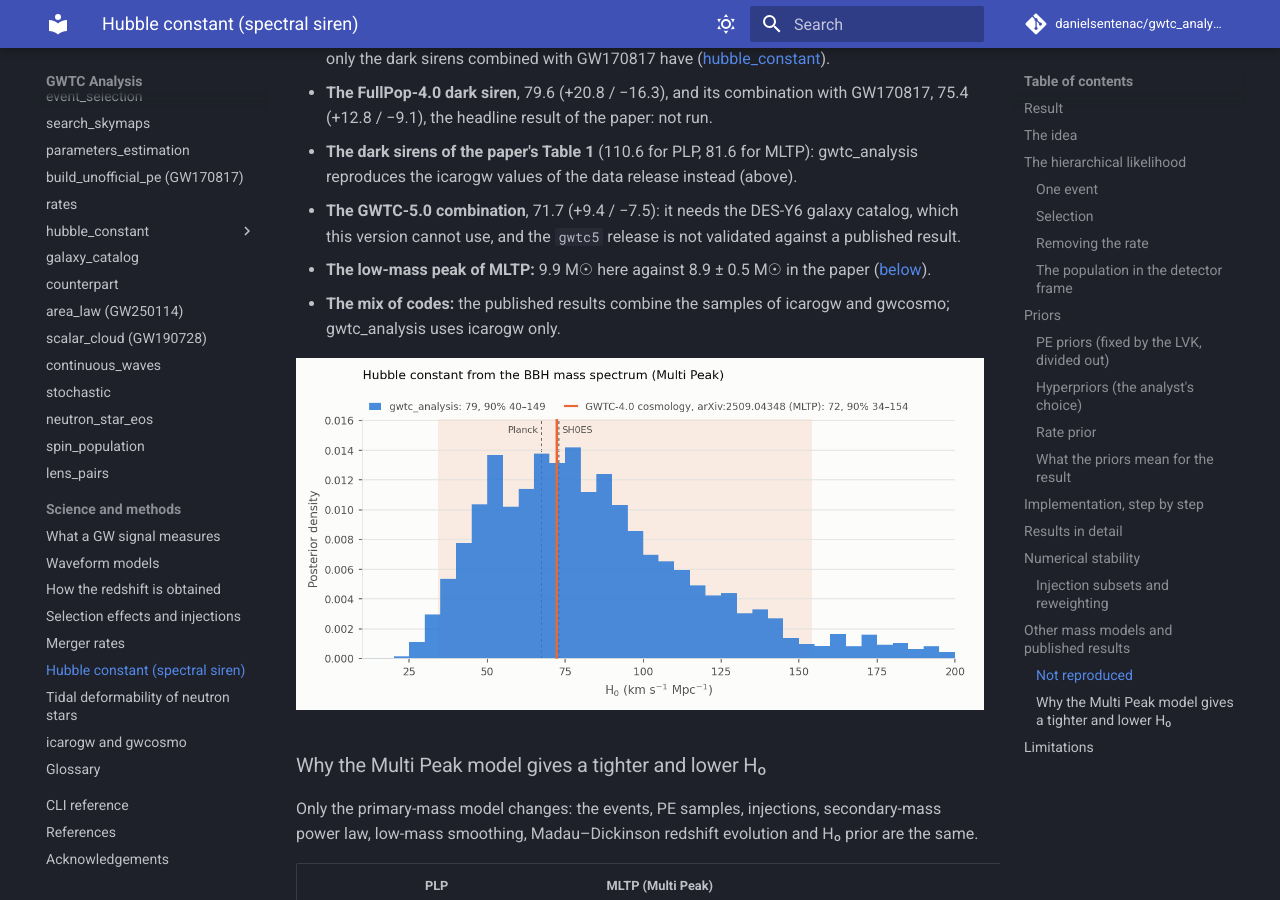
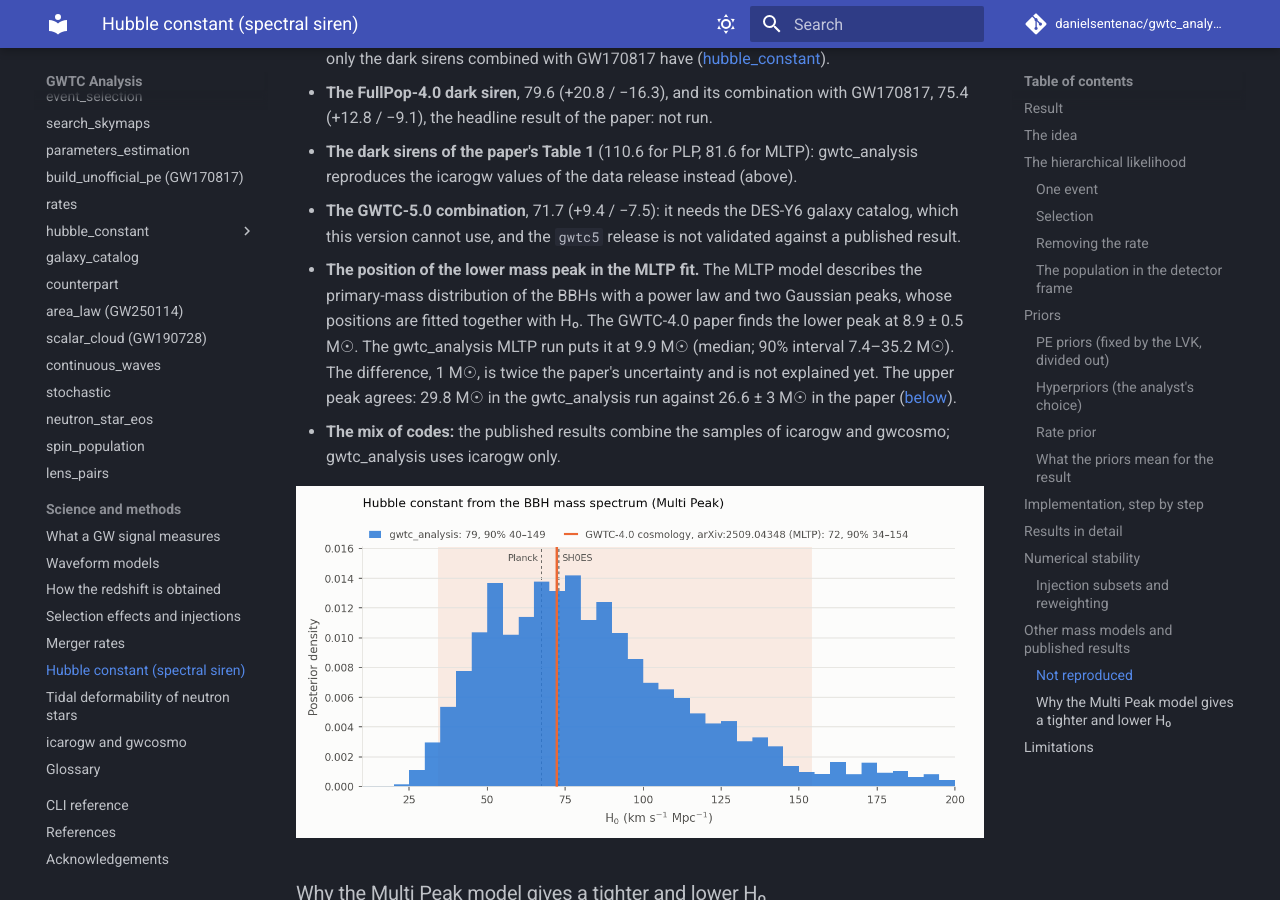
Before and after one commit to danielsentenac/gwtc_analysis, an MkDocs documentation site: the page built from docs/science/spectral-siren.md, in a window 1280 px wide and 900 px high, scrolled down 12352 px. Built offline with MkDocs 1.6.1 and Material for MkDocs 9.7.7, drawn with Linux system fonts in a browser that asks for light colours; comment, search, counter and statistics services are not loaded.

Commit message:
docs spectral siren: explain the MLTP low-mass peak difference
Co-Authored-By: Claude Opus 5.5 <noreply@anthropic.com>

```diff
--- a/docs/science/spectral-siren.md
+++ b/docs/science/spectral-siren.md
@@ -403,7 +403,11 @@ three models are compared in [mass models](../modes/hubble-constant.md#mass-mode
   values of the data release instead (above).
 - **The GWTC-5.0 combination**, 71.7 (+9.4 / −7.5): it needs the DES-Y6 galaxy catalog, which this version
   cannot use, and the `gwtc5` release is not validated against a published result.
-- **The low-mass peak of MLTP:** 9.9 M☉ here against 8.9 ± 0.5 M☉ in the paper
+- **The position of the lower mass peak in the MLTP fit.** The MLTP model describes the primary-mass
+  distribution of the BBHs with a power law and two Gaussian peaks, whose positions are fitted together with H₀.
+  The GWTC-4.0 paper finds the lower peak at 8.9 ± 0.5 M☉. The gwtc_analysis MLTP run puts it at 9.9 M☉ (median;
+  90% interval 7.4–35.2 M☉). The difference, 1 M☉, is twice the paper's uncertainty and is not explained yet. The
+  upper peak agrees: 29.8 M☉ in the gwtc_analysis run against 26.6 ± 3 M☉ in the paper
   ([below](#why-the-multi-peak-model-gives-a-tighter-and-lower-h0)).
 - **The mix of codes:** the published results combine the samples of icarogw and gwcosmo; gwtc_analysis uses
   icarogw only.
```
